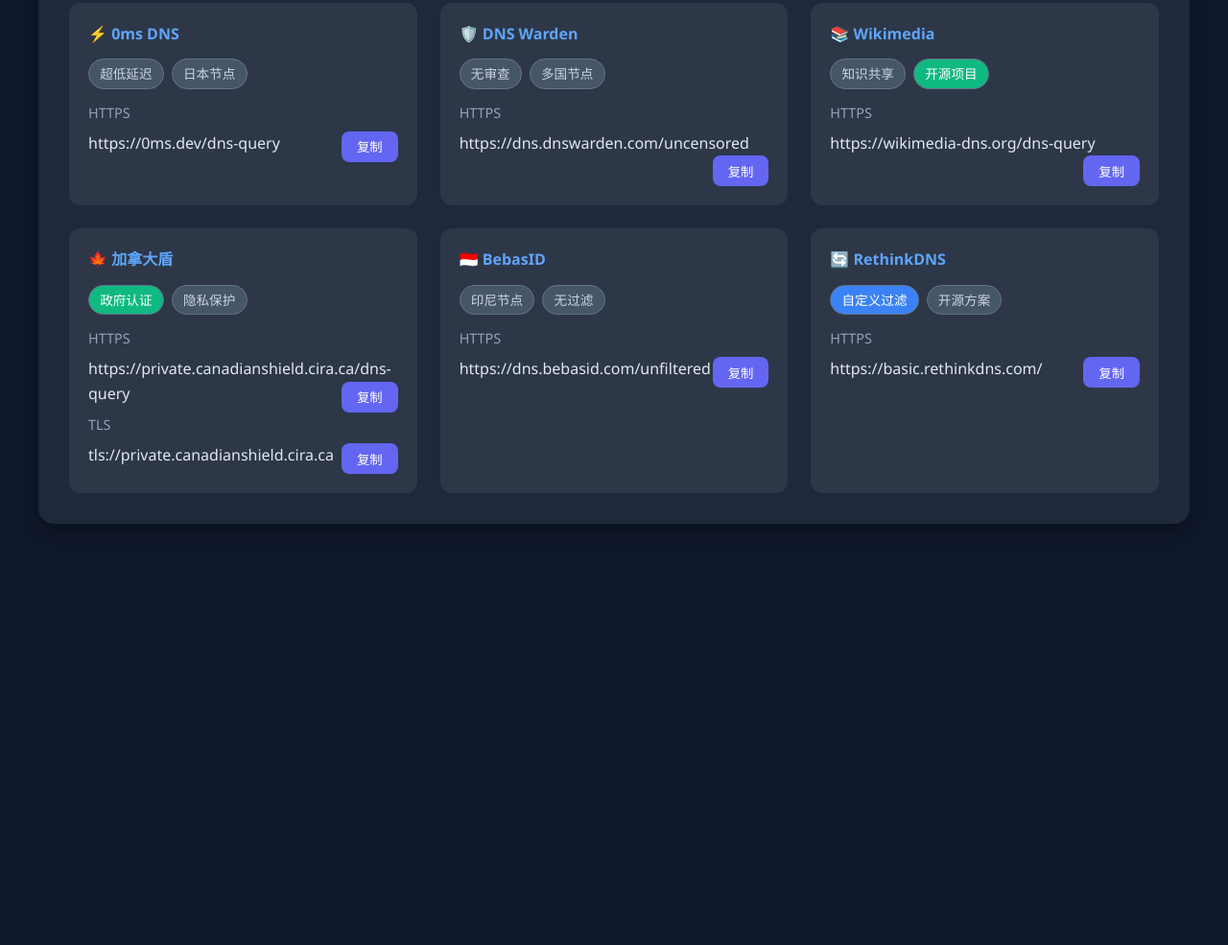
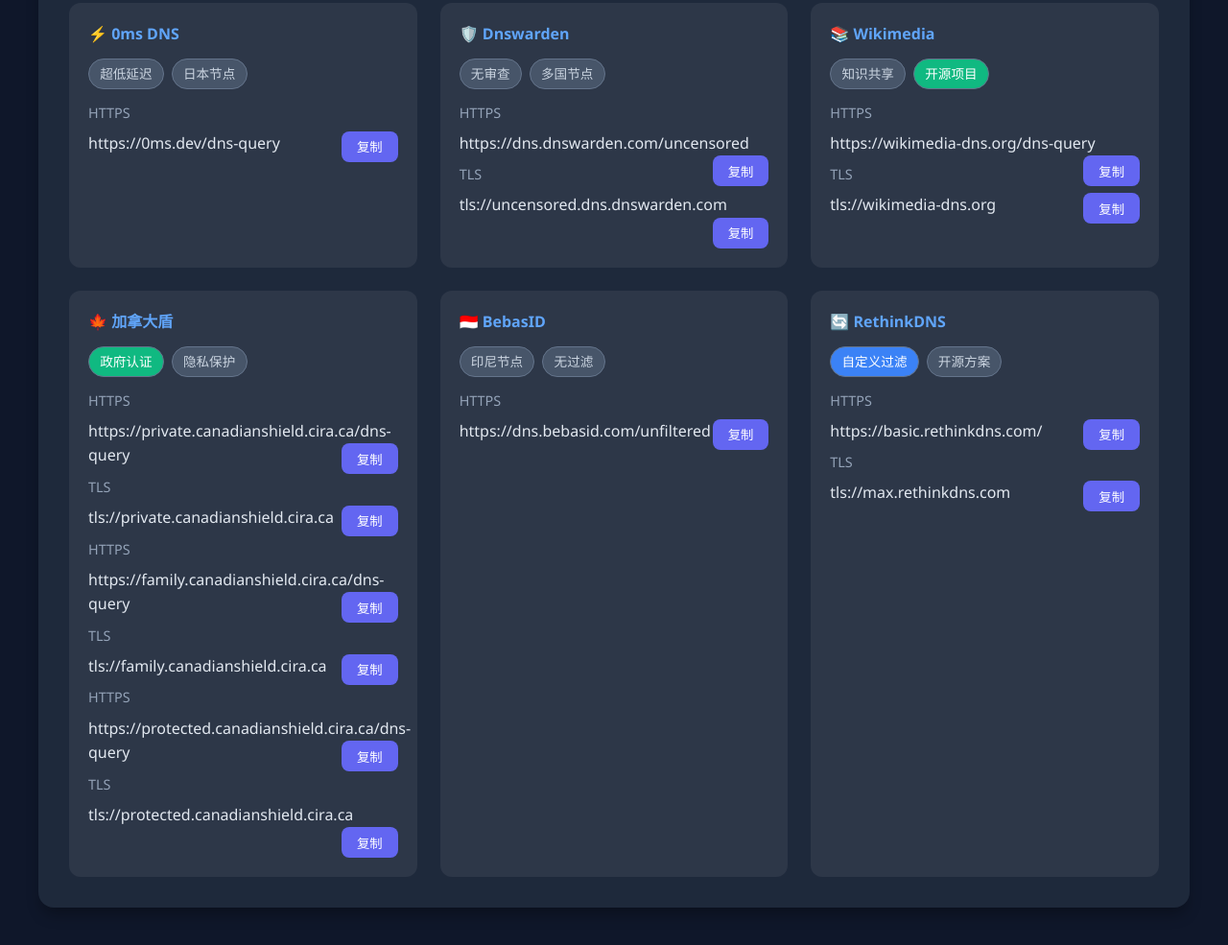
Before and after one commit to tianming25/8712da, a plain HTML site: page index.html in a window 1280 px wide. Shown: the part 2186-3171 px from the top of the page at 96% size. Before the commit the page ends 2800 px from the top, so only its background shows below. Drawn offline with Linux system fonts and the light colour scheme.

Commit message:
Add files via upload

```diff
--- a/index.html
+++ b/index.html
@@ -441,7 +441,7 @@
                 </div>
 
                 <div class="dns-item">
-                    <div class="provider">🛡️ DNS Warden</div>
+                    <div class="provider">🛡️ Dnswarden</div>
                     <div class="tags">
                         <span class="tag">无审查</span>
                         <span class="tag">多国节点</span>
@@ -449,6 +449,9 @@
                     <div class="protocol">HTTPS</div>
                     <code>https://dns.dnswarden.com/uncensored</code>
                     <button class="copy-btn" onclick="copyText('https://dns.dnswarden.com/uncensored')">复制</button>
+ <div class="protocol">TLS</div>
+                    <code>tls://uncensored.dns.dnswarden.com</code>
+                    <button class="copy-btn" onclick="copyText('tls://uncensored.dns.dnswarden.com')">复制</button>
                 </div>
 
                 <div class="dns-item">
@@ -460,6 +463,9 @@
                     <div class="protocol">HTTPS</div>
                     <code>https://wikimedia-dns.org/dns-query</code>
                     <button class="copy-btn" onclick="copyText('https://wikimedia-dns.org/dns-query')">复制</button>
+ <div class="protocol">TLS</div>
+                    <code>tls://wikimedia-dns.org</code>
+                    <button class="copy-btn" onclick="copyText('tls://wikimedia-dns.org')">复制</button>
                 </div>
 
                 <div class="dns-item">
@@ -474,6 +480,21 @@
 <div class="protocol">TLS</div>
                     <code>tls://private.canadianshield.cira.ca</code>
                     <button class="copy-btn" onclick="copyText('tls://private.canadianshield.cira.ca')">复制</button>
+
+
+ <div class="protocol">HTTPS</div>
+                    <code>https://family.canadianshield.cira.ca/dns-query</code>
+                    <button class="copy-btn" onclick="copyText('https://family.canadianshield.cira.ca/dns-query')">复制</button>
+<div class="protocol">TLS</div>
+                    <code>tls://family.canadianshield.cira.ca</code>
+                    <button class="copy-btn" onclick="copyText('tls://family.canadianshield.cira.ca')">复制</button>
+
+ <div class="protocol">HTTPS</div>
+                    <code>https://protected.canadianshield.cira.ca/dns-query</code>
+                    <button class="copy-btn" onclick="copyText('https://protected.canadianshield.cira.ca/dns-query')">复制</button>
+<div class="protocol">TLS</div>
+                    <code>tls://protected.canadianshield.cira.ca</code>
+                    <button class="copy-btn" onclick="copyText('tls://protected.canadianshield.cira.ca')">复制</button>
                 </div>
 
                 <div class="dns-item">
@@ -496,6 +517,9 @@
                     <div class="protocol">HTTPS</div>
                     <code>https://basic.rethinkdns.com/</code>
                     <button class="copy-btn" onclick="copyText('https://basic.rethinkdns.com/')">复制</button>
+    <div class="protocol">TLS</div>
+                    <code>tls://max.rethinkdns.com</code>
+                    <button class="copy-btn" onclick="copyText('tls://max.rethinkdns.com')">复制</button>
                 </div>
             </div>
         </div>
```
